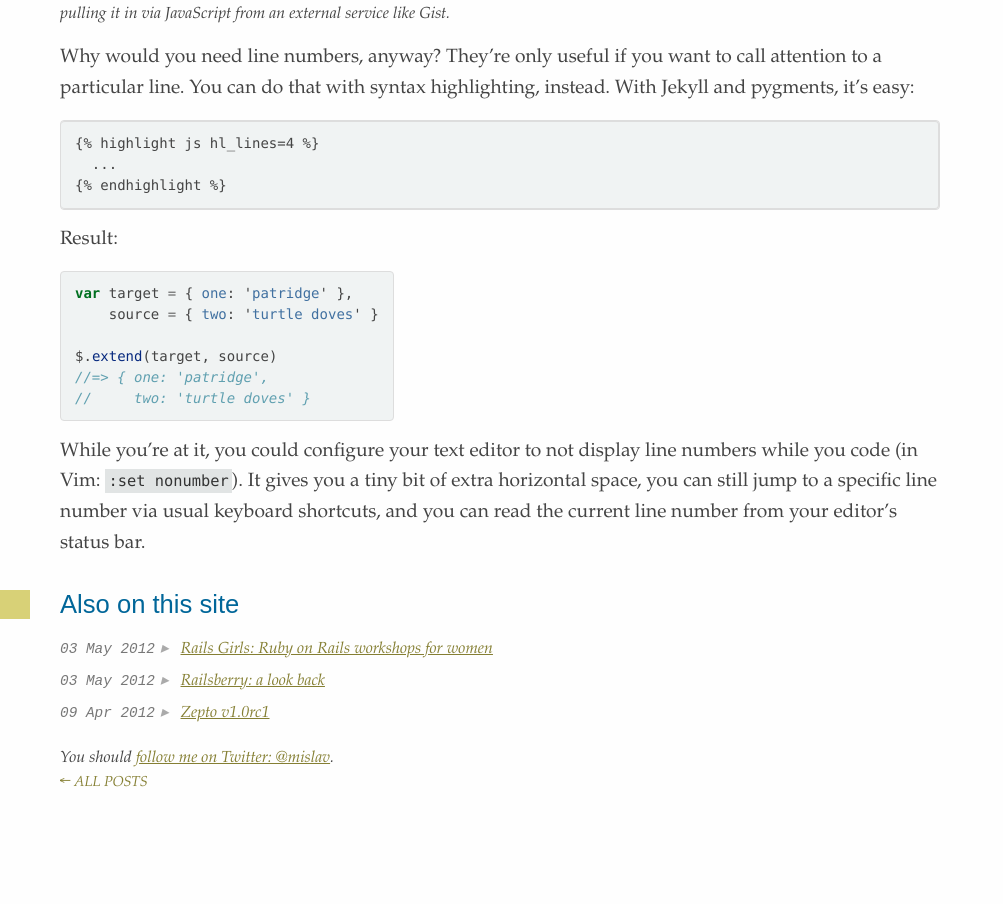
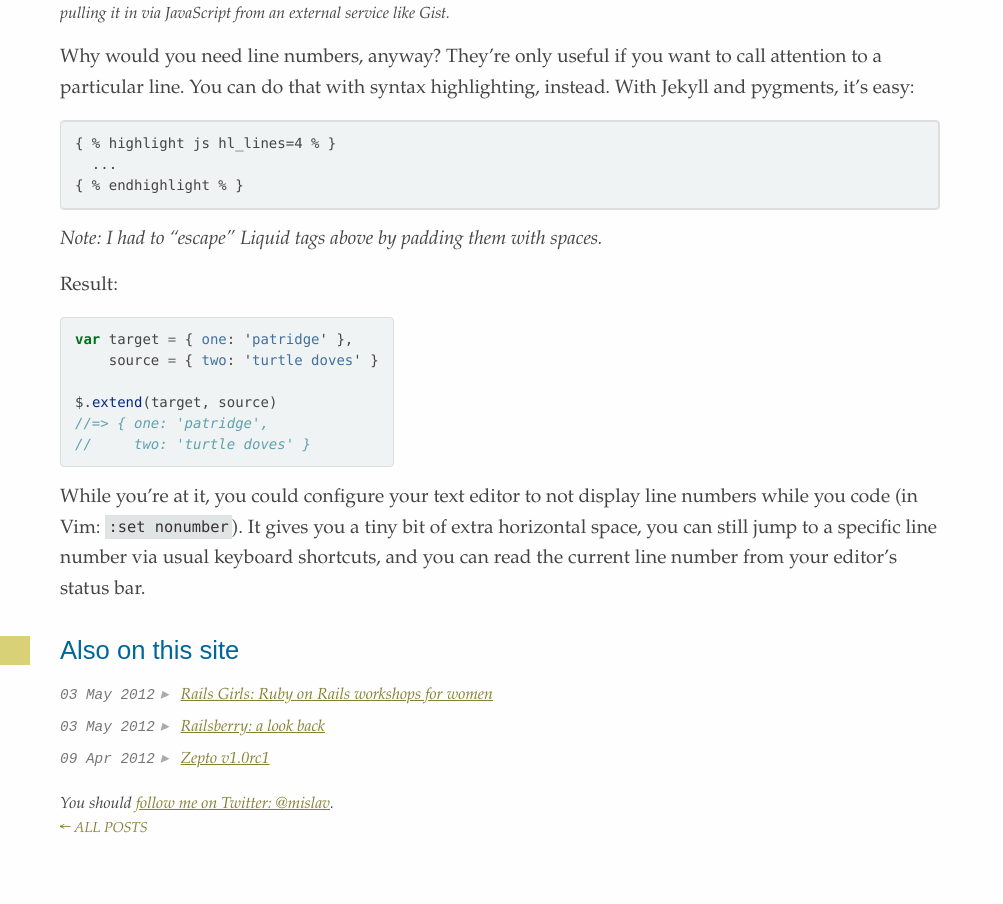
Before and after one commit to mislav/blog, a Jekyll site: the page built from _posts/2012-06-21-line-numbers.md, in a window 1280 px wide. Shown: the part 563-1467 px from the top of the page, without its empty margins (0-1003 px from the left). Built offline with Jekyll 4.4.1, drawn with Linux system fonts in a browser that asks for light colours; Markdown is read by kramdown in place of the engine named in the settings; before the commit the page ends 1421 px from its top, so only the background shows below that.

Commit message:
fix Liquid escape
Can't use {% raw %} because page content will be rendered again in the
layout.

```diff
--- a/_posts/2012-06-21-line-numbers.md
+++ b/_posts/2012-06-21-line-numbers.md
@@ -65,11 +65,11 @@ Why would you need line numbers, anyway? They're only useful if you want to call
 attention to a particular line. You can do that with syntax highlighting,
 instead. With Jekyll and pygments, it's easy:
 
-{% raw %}
-    {% highlight js hl_lines=4 %}
+    { % highlight js hl_lines=4 % }
       ...
-    {% endhighlight %}
-{% endraw %}
+    { % endhighlight % }
+
+_Note: I had to "escape" Liquid tags above by padding them with spaces._
 
 Result:
 
```
Also changed, not shown: other parts of _posts/2012-06-21-line-numbers.md (+1 -1 lines).
